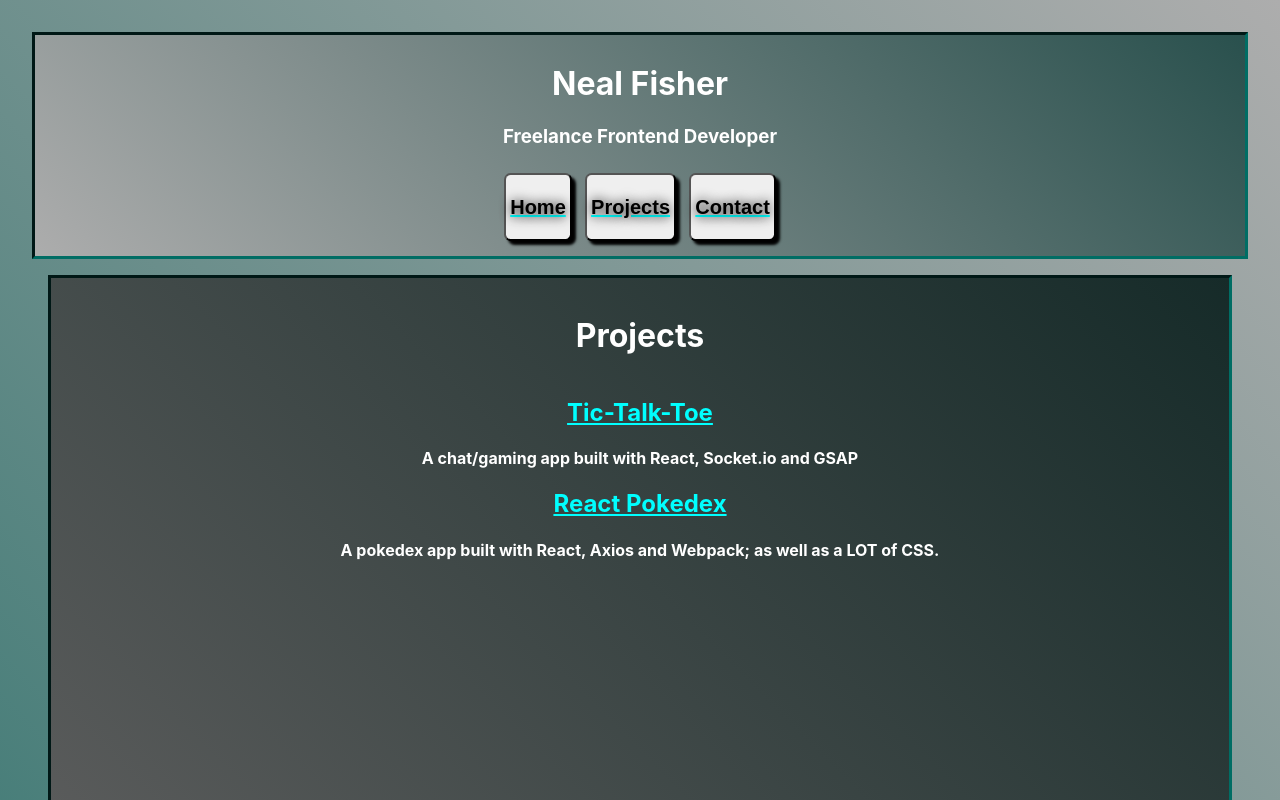
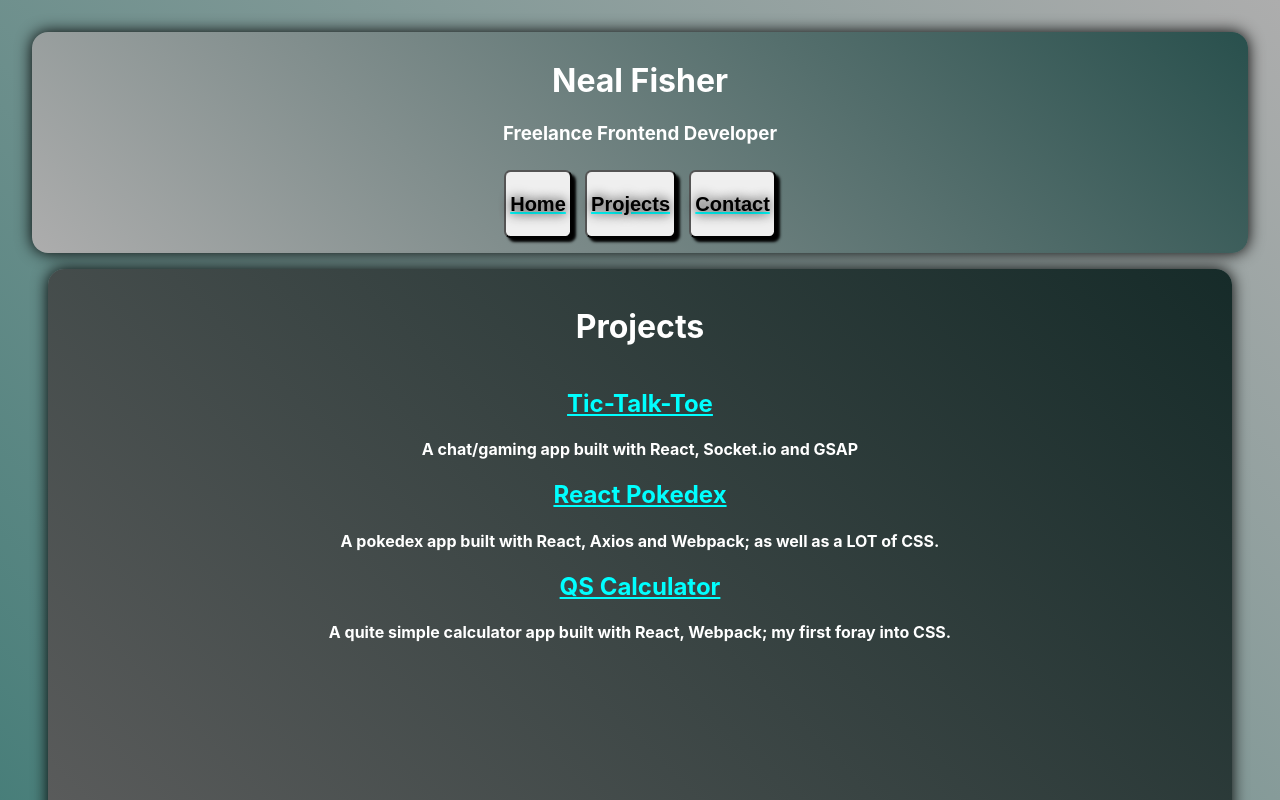
Before and after one commit to JustCallMeNed/nfisher-portfolio, a React (Create React App) app: page /portfolio in a window 1280 px wide. Shown: the top 800 px of the page. Built offline with nearby package versions, Linux system fonts and the light colour scheme.

Commit message:
created PortfolioItem.js, componentized Portfolio.js further; CSS adjustments

```diff
--- a/src/About.js
+++ b/src/About.js
@@ -22,9 +22,9 @@ const About = () => {
         <p className="aboutMain">
           My name is Neal Fisher - I was born and raised in the Midwest,
           currently based in Memphis, TN. I'm a self-taught programmer currently
-          mostly working in Javascript and HTML/CSS - though that will change as
-          time goes on because I'm also very interested in learning C# and C++ -
-          my ultimate goal is to learn how to use Unreal and Unity.
+          working in Javascript and HTML/CSS - though that will change as time
+          goes on because I'm also very interested in learning C# and C++ - my
+          ultimate goal is to learn how to use Unreal and Unity.
         </p>
         <p className="aboutMain">
           My interests are mainly artistic and entertainment centered, but
@@ -35,7 +35,7 @@ const About = () => {
         </p>
       </div>
       <div className="aboutList">
-        <p>A few of my other interests include--</p>
+        <p>A few of my other interests--</p>
         <ul>
           <li className="aboutList">Graphic Design</li>
           <li className="aboutList">Game Design</li>
@@ -48,7 +48,8 @@ const About = () => {
       <div className="aboutMain">
         <p>
           This site is a demonstration of my skills in HTML, CSS and Javascript
-          and a showcase of a few projects.
+          and a showcase of a few projects I've worked on, alone and with
+          others.
         </p>
       </div>
     </div>
--- a/src/App.css
+++ b/src/App.css
@@ -48,11 +48,14 @@ button {
     rgb(173, 173, 173),
     /* rgb(101, 112, 111), */ rgb(41, 80, 77)
   );
+  border-radius: 1em;
 }
 
 .Nav {
   position: fixed bottom;
-  border: inset rgb(0, 109, 100) 0.2em;
+  box-shadow: 0em 0em 1em black;
+  /* border: inset rgb(0, 109, 100) 0.2em; */
+  border-radius: 1em;
   padding: 0.5em;
 }
 
@@ -66,7 +69,9 @@ button {
 .Active {
   display: flex;
   flex-flow: column;
-  border: inset rgb(0, 109, 100) 0.2em;
+  box-shadow: 0em 0em 1em black;
+  /* border: inset rgb(0, 109, 100) 0.2em; */
+  border-radius: 1em;
   min-height: 40em;
   /* overflow-y: scroll; */
   padding: 1em;
--- a/src/App.js
+++ b/src/App.js
@@ -15,7 +15,7 @@ function App() {
   // useEffect(() => {
   //   gsap.timeline(
   //     gsap.defaults({ scale: 0, ease: "slow" }),
-  //     gsap.from(".container", { opacity: 0, stagger: 0.3 }),
+  //     gsap.from(".container", { opacity: 0 }),
   //     gsap.from(".Active", { delay: 0.5, opacity: 0 })
   //   );
   // }, []);
--- a/src/Portfolio.js
+++ b/src/Portfolio.js
@@ -1,5 +1,6 @@
 import React, { useEffect, useRef } from "react";
 import gsap from "gsap";
+import PortfolioItem from "./PortfolioItem";
 const Portfolio = () => {
   useEffect(() => {
     gsap.timeline(
@@ -7,7 +8,7 @@ const Portfolio = () => {
       gsap.from(".portHeader", { duration: 1, x: -10, opacity: 0 }),
       // gsap.from(".portBody", { duration: 1.5, opacity: 0 }),
       gsap.from("hr", { duration: 2, scale: 0, opacity: 0 }),
-      gsap.from(".portList", { x: -10, delay: 1, opacity: 0, stagger: 0.15 })
+      gsap.from(".portList", { y: -10, delay: 1, opacity: 0, stagger: 0.15 })
     );
   }, []);
   return (
@@ -15,21 +16,21 @@ const Portfolio = () => {
       <h1>Projects</h1>
       <hr />
       <div className="portList">
-        <h2>
-          <a href="https://tictalktoe.herokuapp.com/">Tic-Talk-Toe</a>
-        </h2>
-        <h4>A chat/gaming app built with React, Socket.io and GSAP</h4>
-        <div className="portList">
-          <h2>
-            <a href="https://github.com/JustCallMeNed/ReactPokedex">
-              React Pokedex
-            </a>
-          </h2>
-          <h4>
-            A pokedex app built with React, Axios and Webpack; as well as a LOT
-            of CSS.
-          </h4>
-        </div>
+        <PortfolioItem
+          linkAddress="https://tictalktoe.herokuapp.com/"
+          projectName="Tic-Talk-Toe"
+          projectDesc="A chat/gaming app built with React, Socket.io and GSAP"
+        />
+        <PortfolioItem
+          linkAddress="https://github.com/JustCallMeNed/ReactPokedex"
+          projectName="React Pokedex"
+          projectDesc="A pokedex app built with React, Axios and Webpack; as well as a LOT of CSS."
+        />
+        <PortfolioItem
+          linkAddress="https://github.com/JustCallMeNed/QSCalculator"
+          projectName="QS Calculator"
+          projectDesc="A quite simple calculator app built with React, Webpack; my first foray into CSS."
+        />
       </div>
     </div>
   );
--- /dev/null
+++ b/src/PortfolioItem.js
@@ -0,0 +1,15 @@
+import React from "react";
+
+const PortfolioItem = ({ linkAddress, projectDesc, projectName }) => {
+  return (
+    <div>
+      <div className="portList">
+        <h2>
+          <a href={linkAddress}>{projectName}</a>
+        </h2>
+        <h4>{projectDesc}</h4>
+      </div>
+    </div>
+  );
+};
+export default PortfolioItem;
```
